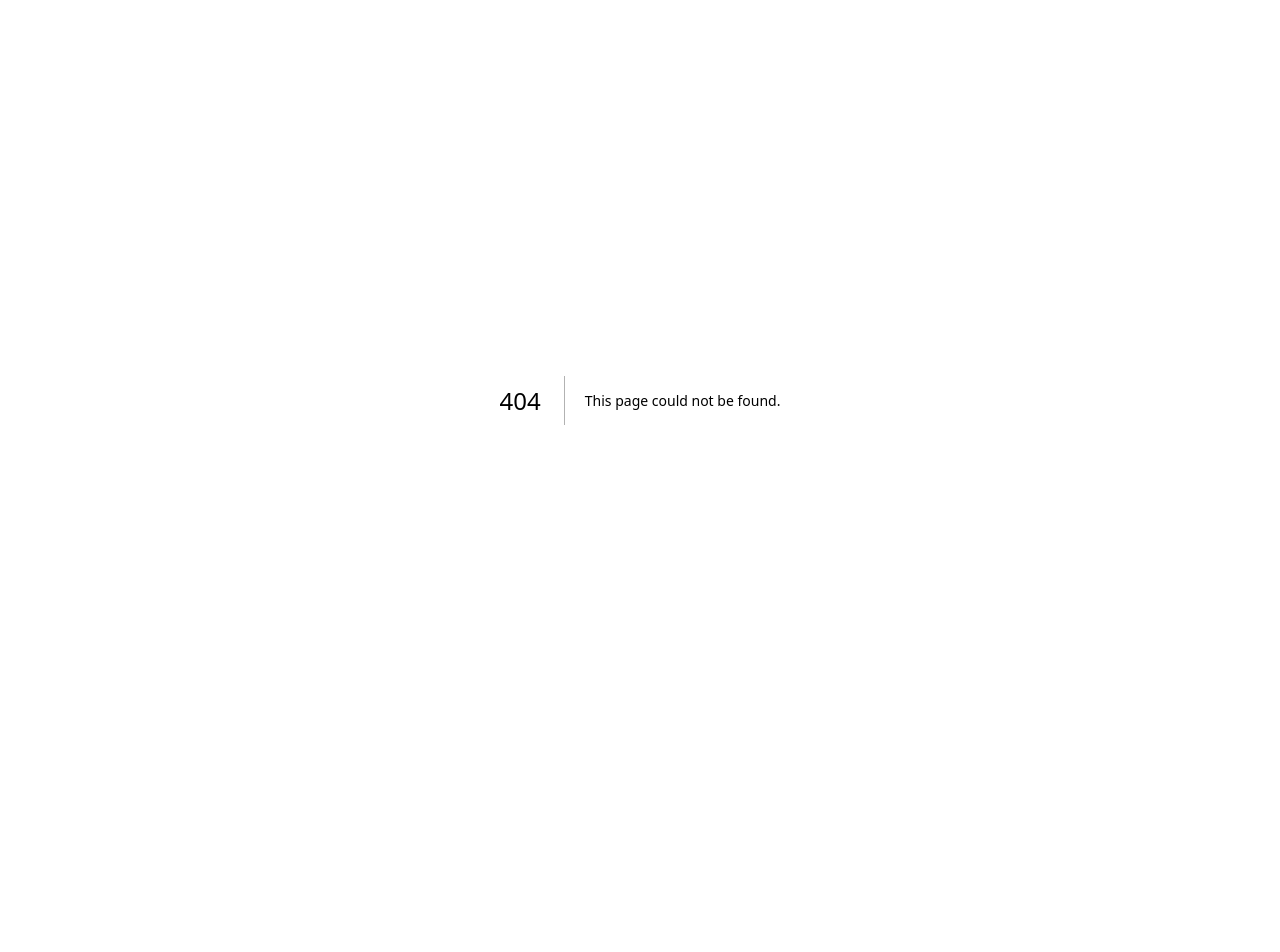
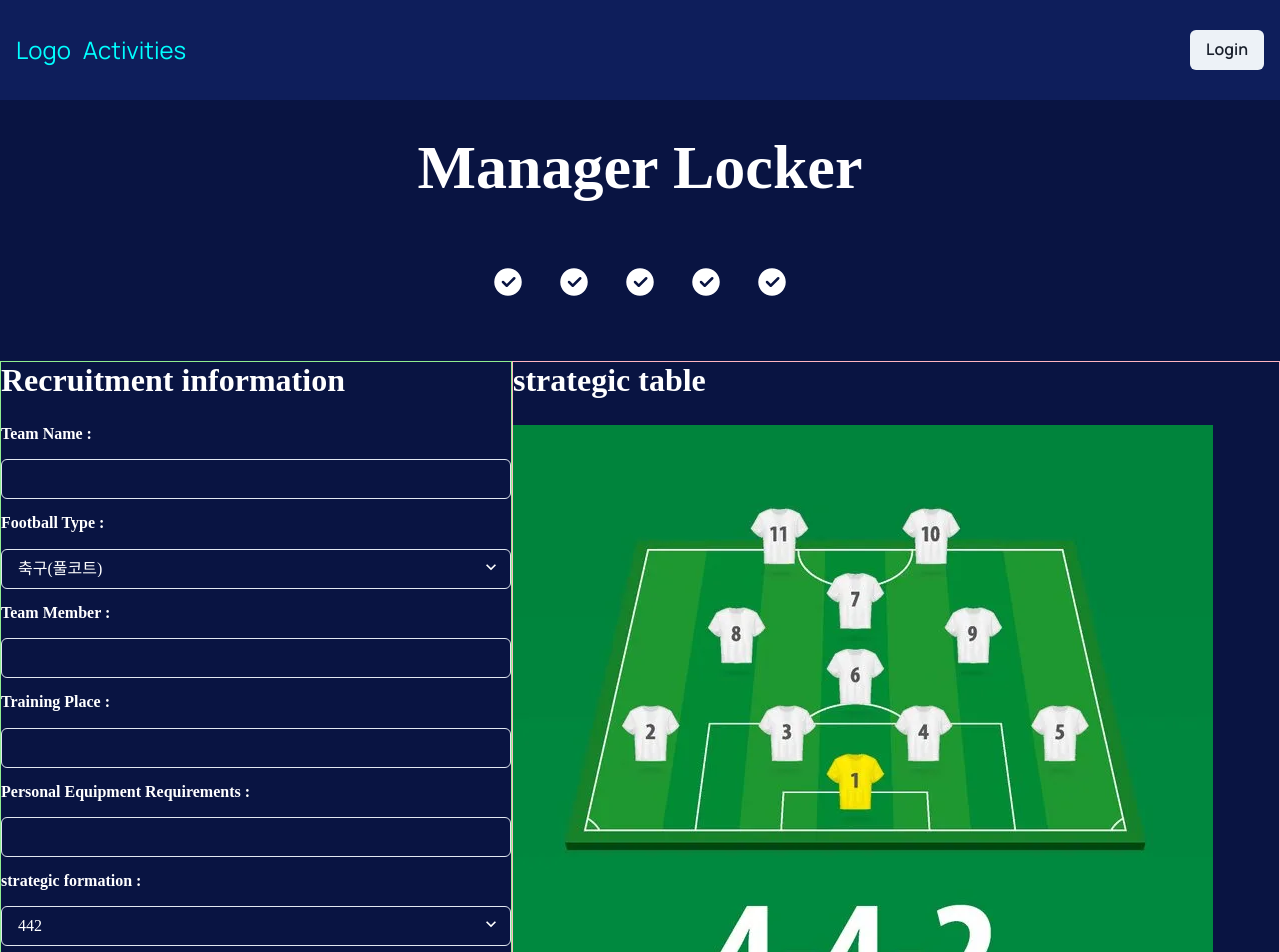
Before and after one commit to justin-supertree/let-s-football, a Next.js app: page /manager-locker in a window 1280 px wide. Before the commit this address had no page. Shown: the top 952 px of the page. Before the commit the page ends 800 px from the top, so only its background shows below. Built offline with nearby package versions, Linux system fonts and the light colour scheme; no server answers.

Commit message:
feat: activity main page & create page setting

```diff
--- a/src/components/Modal/RedirectModal.tsx
+++ b/src/components/Modal/RedirectModal.tsx
@@ -8,7 +8,7 @@ import Image from '../Image';
 
 type Props = {
   isOpen: boolean;
-  buttonType?: 'single' | 'dubble';
+  buttonType?: 'single' | 'double';
   handleOpenModal: () => void;
 };
 
--- a/src/images/index.ts
+++ b/src/images/index.ts
@@ -4,6 +4,7 @@ import IconNaver from './icon-naver.svg';
 import IconGoogle from './icon-google.svg';
 import IconError from './icon-error.svg';
 import IconDuplicate from './Icon-duplicates.svg';
+import IconCheck from './icon-check.svg';
 
 export {
   IconArrow,
@@ -12,4 +13,5 @@ export {
   IconNaver,
   IconGoogle,
   IconError,
+  IconCheck,
 };
--- a/src/layouts/index.tsx
+++ b/src/layouts/index.tsx
@@ -17,7 +17,7 @@ const Container = styled.div`
 const MainBlock = styled.div`
   width: 100%;
   min-height: 60vh;
-  height: 100vh;
+  /* height: 100vh; */
   background-color: #091442;
 `;
 
--- /dev/null
+++ b/src/pages/manager-locker/index.tsx
@@ -0,0 +1,263 @@
+import React, { useCallback, useEffect, useMemo, useState } from 'react';
+import styled from '@emotion/styled';
+import { Input, Select, Radio, RadioGroup, Stack } from '@chakra-ui/react';
+
+import { NextPageWithLayout } from '@/types/next-page';
+
+import { IconCheck } from '@/images';
+import Layout from '@/layouts';
+import Image from 'next/image';
+import Button from '@/components/Button';
+
+import FourFourTwo from '@/images/football-442.png';
+
+const Container = styled.div`
+  position: relative;
+  height: 100%;
+  gap: 6px;
+`;
+
+const PageTitle = styled.p`
+  font-family: Novarese;
+  font-size: 62px;
+  font-style: normal;
+  font-weight: 800;
+  padding-top: 32px;
+  color: white;
+  text-align: center;
+`;
+
+const CreateProgressBlock = styled.div`
+  display: flex;
+  align-items: center;
+  justify-content: center;
+  gap: 36px;
+  font-size: larger;
+  font-weight: 800;
+  font-family: Novarese;
+  color: white;
+  margin: 32px 0;
+  padding: 32px;
+`;
+
+const MainBlock = styled.div`
+  display: flex;
+  align-items: flex-start;
+  justify-content: center;
+  min-height: 70vh;
+  font-family: Novarese;
+  font-size: 32px;
+  font-style: normal;
+  font-weight: 800;
+  color: white;
+`;
+
+const RecruitmentBlock = styled.div`
+  width: 40%;
+  height: 100%;
+  border: 1px solid lightgreen;
+`;
+
+const StrategicTableBlock = styled.div`
+  width: 60%;
+  height: 100%;
+  border: 1px solid lightpink;
+`;
+
+const BlockTitle = styled.p`
+  font-size: 32px;
+  font-weight: 800;
+  margin-bottom: 26px;
+`;
+
+const InputBlock = styled.div`
+  margin-bottom: 15px;
+
+  & > p {
+    font-size: 16px;
+    font-weight: 800;
+    margin-bottom: 12px;
+  }
+`;
+
+const StrategicBoard = styled.div`
+  width: 100%;
+  height: 100%;
+
+  & > img {
+    object-fit: contain;
+  }
+`;
+
+const ButtonBlock = styled.div`
+  display: flex;
+  align-items: center;
+  justify-content: center;
+  gap: 12px;
+  margin-top: 36px;
+`;
+
+const CustomButton = styled(Button)<{ color?: string }>`
+  padding: 24px;
+  background: ${({ color }) => color};
+`;
+
+type InitialProps = {
+  teamName: { value: string; result: false };
+  sports: { value: string; result: false };
+  trainingPlace: { value: string; result: false };
+  teamGender: { value: string; result: false };
+  Contact: { value: string; type: string; result: false };
+};
+
+const ManagerLocker: NextPageWithLayout = () => {
+  const [value, setValue] = useState('1');
+
+  const [createData, setCreateData] = useState<InitialProps>({
+    teamName: { value: '', result: false },
+    sports: { value: '', result: false },
+    trainingPlace: { value: '', result: false },
+    teamGender: { value: '', result: false },
+    Contact: { value: '', type: '', result: false },
+  });
+
+  // const updateCreateData = useCallback((key, value) => {
+  //   setCreateData((prevData) => ({
+  //     ...prevData,
+  //     [key]: { ...prevData[key], value },
+  //   }));
+  // }, []);
+
+  // useEffect(() => {
+  //   console.log('create_data >', create_data);
+  // }, [create_data]);
+
+  const [recruitmentInfos, setRecruitmentInfos] = useState({
+    teamName: '',
+    footballType: '',
+    teamMember: 0,
+    trainingPlace: '',
+    equipment: '',
+    fotmation: '',
+  });
+
+  const handleSubSaving = () => {
+    alert('임시저장 완료!');
+  };
+
+  const handleCreateTeam = () => {};
+
+  return (
+    <Container>
+      <PageTitle>Manager Locker</PageTitle>
+
+      <CreateProgressBlock>
+        <IconCheck
+          key={`current-team-make`}
+          width={30}
+          height={30}
+          fill="white"
+        />
+
+        <IconCheck
+          key={`current-team-make`}
+          width={30}
+          height={30}
+          fill="white"
+        />
+
+        <IconCheck
+          key={`current-team-make`}
+          width={30}
+          height={30}
+          fill="white"
+        />
+
+        <IconCheck
+          key={`current-team-make`}
+          width={30}
+          height={30}
+          fill="white"
+        />
+
+        <IconCheck
+          key={`current-team-make`}
+          width={30}
+          height={30}
+          fill="white"
+        />
+      </CreateProgressBlock>
+
+      <MainBlock>
+        <RecruitmentBlock>
+          <BlockTitle>Recruitment information</BlockTitle>
+          <div>
+            <InputBlock>
+              <p>Team Name : </p>
+              <Input />
+            </InputBlock>
+
+            <InputBlock>
+              <p>Football Type : </p>
+              <Select>
+                <option>축구(풀코트)</option>
+                <option>축구(하프코드)</option>
+                <option>풋살</option>
+                <option>축구강습</option>
+              </Select>
+            </InputBlock>
+            <InputBlock>
+              <p>Team Member : </p>
+              <Input />
+            </InputBlock>
+
+            <InputBlock>
+              <p>Training Place : </p>
+              <Input />
+            </InputBlock>
+
+            <InputBlock>
+              <p>Personal Equipment Requirements : </p>
+              <Input />
+            </InputBlock>
+
+            <InputBlock>
+              <p>strategic formation : </p>
+              <Select>
+                <option>442</option>
+                <option>4231</option>
+                <option>3442</option>
+                <option>4321</option>
+                <option>433</option>
+                <option>3421</option>
+              </Select>
+            </InputBlock>
+          </div>
+
+          <ButtonBlock>
+            <CustomButton onClick={handleSubSaving}>임시저장</CustomButton>
+            <CustomButton color="red" onClick={handleCreateTeam}>
+              만들기
+            </CustomButton>
+          </ButtonBlock>
+        </RecruitmentBlock>
+
+        <StrategicTableBlock>
+          <BlockTitle>strategic table</BlockTitle>
+
+          <div>
+            <StrategicBoard>
+              <Image src={FourFourTwo} alt="football-442" />
+            </StrategicBoard>
+          </div>
+        </StrategicTableBlock>
+      </MainBlock>
+    </Container>
+  );
+};
+
+ManagerLocker.getLayout = function getLayout(page) {
+  return <Layout>{page}</Layout>;
+};
+
+export default ManagerLocker;
```
Also changed, not shown: src/components/Modal/CreateTeamModal.tsx (renamed from src/components/Modal/BaseModal.tsx, +14 -10 lines), src/pages/activities/football.tsx (+94 -4 lines), src/pages/activity-hub.tsx (+41 -4 lines), src/images/football-442.png (added).
